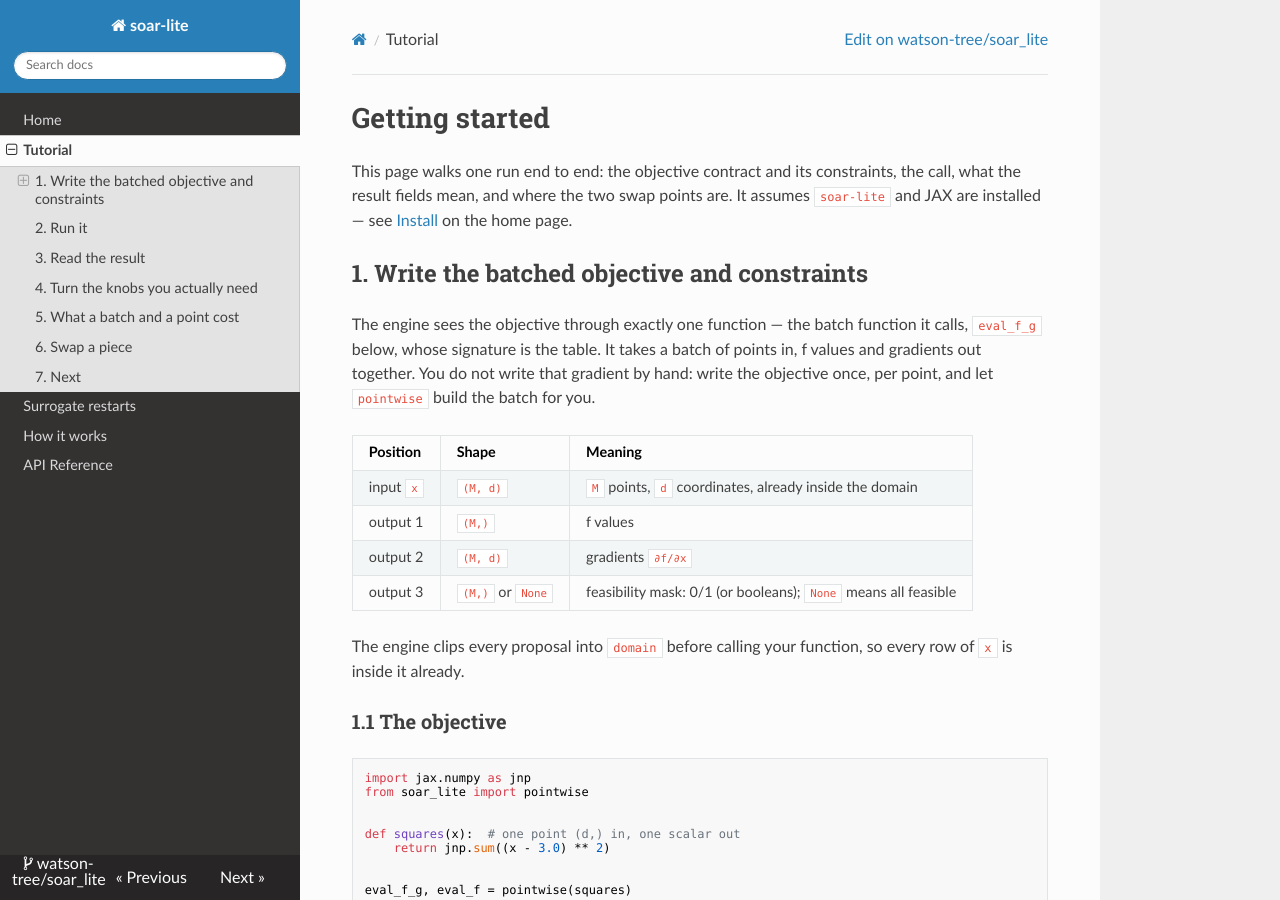
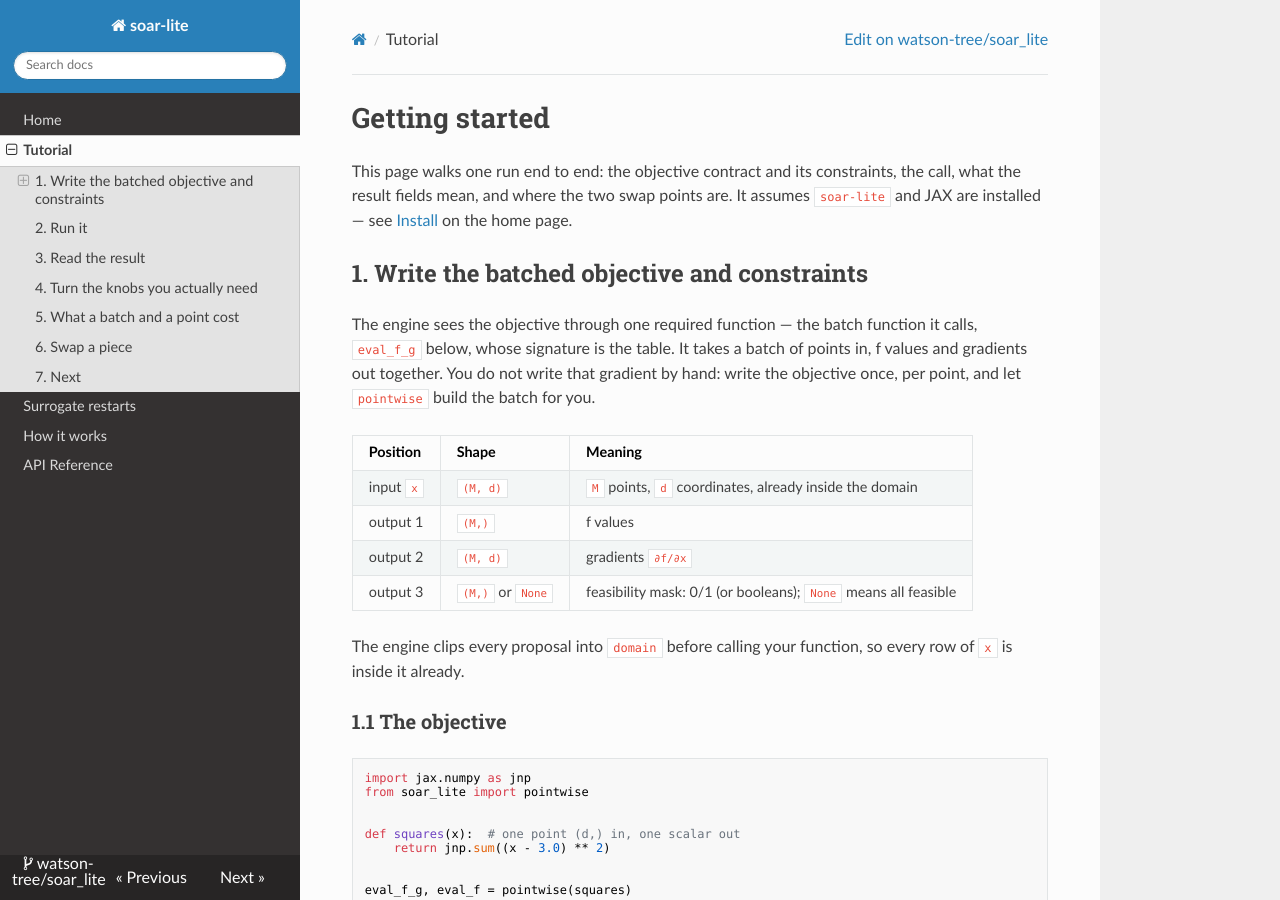
Before and after one commit to watson-tree/soar_lite, an MkDocs documentation site: the page built from docs/tutorial/getting-started.md, in a window 1280 px wide and 900 px high. Built offline with MkDocs 1.6.1, drawn with Linux system fonts in a browser that asks for light colours; nearby versions of some CDN libraries; some of the changed text lies outside the part shown.

Commit message:
docs: call the entry one required function, and say which axis
There are two evaluation seams, so the tutorial's "exactly one function"
reads as a contradiction once the reader has seen How it works; one is
required and the other optional. And the batch/point one-liner now says a
result reports both counters, so a reader does not take the pair as a
pick-one-by-hardware rule.

```diff
--- a/docs/tutorial/getting-started.md
+++ b/docs/tutorial/getting-started.md
@@ -7,7 +7,7 @@ the home page.
 
 ## 1. Write the batched objective and constraints
 
-The engine sees the objective through exactly one function — the batch function
+The engine sees the objective through one required function — the batch function
 it calls, `eval_f_g` below, whose signature is the table. It takes a batch of
 points in, f values and gradients out together. You do not write that gradient by
 hand: write the objective once, per point, and let `pointwise` build the batch
```
Also changed, not shown: other parts of docs/tutorial/getting-started.md (+3 -2 lines).
